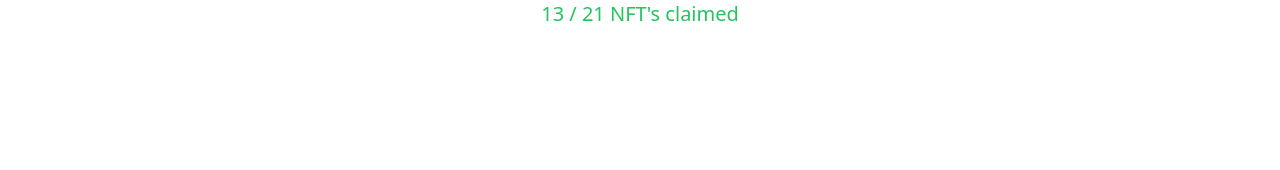
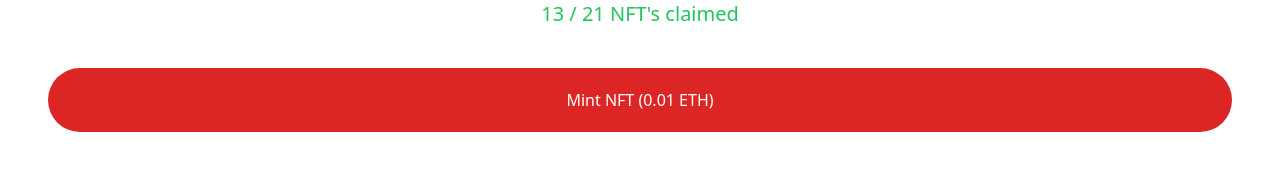
Before and after one commit to fluturecode/nft-challenge, a Next.js app: page / in a window 1280 px wide. Shown: the part 1170-1340 px from the top of the page. Before the commit the page ends 1246 px from the top, so only its background shows below. Built offline with nearby package versions, Linux system fonts and the light colour scheme.

Commit message:
added mint ntft button to [id].tsx

```diff
--- a/pages/nft/[id].tsx
+++ b/pages/nft/[id].tsx
@@ -41,6 +41,9 @@
           </h1>
           <p className="pt-2 text-xl text-green-500">13 / 21 NFT's claimed</p>
         </div>
+        <button className="mt-10 h-16 w-full rounded-full bg-red-600 text-white">
+          Mint NFT (0.01 ETH)
+        </button>
       </div>
     </div>
   )
```
